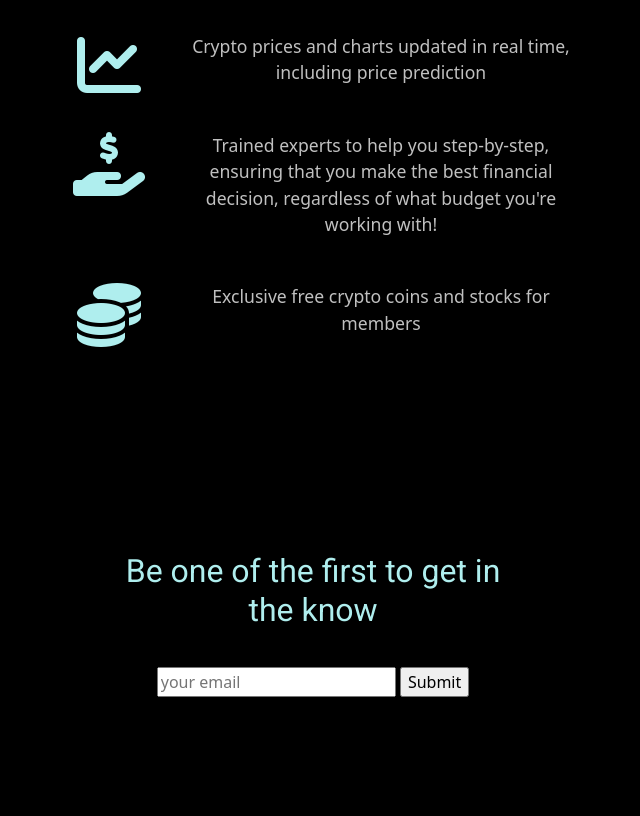
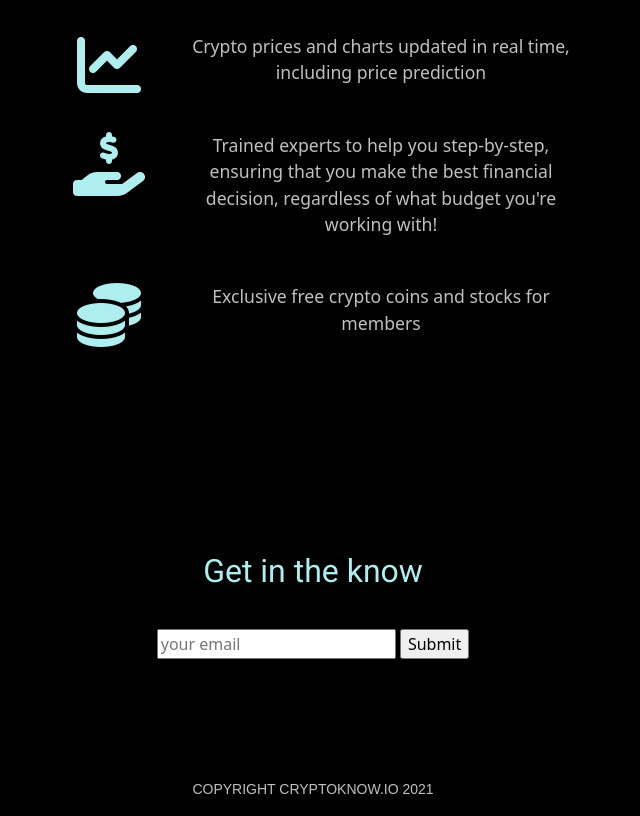
Before and after one commit to janysantana/fcc-landing-page, a plain HTML site: page index.html in a window 1280 px wide. Shown: the part 1324-2140 px from the top of the page, without its empty margins (327-967 px from the left). Before the commit the page ends 2021 px from the top, so only its background shows below. Drawn offline with nearby package versions, Linux system fonts and the light colour scheme.

Commit message:
Added footer

```diff
--- a/index.html
+++ b/index.html
@@ -105,7 +105,7 @@
             </div>
           </div>
           <div class="signup container-fluid" id="signup">
-              <h2>Be one of the first to get in the know</h2>
+              <h2>Get in the know</h2>
               <form id="form" action="https://www.freecodecamp.com/email-submit"">
                   <input type="email" id="email" name="email" placeholder="your email" required>
 
@@ -115,6 +115,9 @@
           </div>
         </div>
       </main>
+      <footer>
+          <p id="footer">COPYRIGHT CRYPTOKNOW.IO 2021</p>
+      </footer>
     </div>
     <script src="https://cdn.freecodecamp.org/testable-projects-fcc/v1/bundle.js"></script>
   </body>
--- a/style.css
+++ b/style.css
@@ -72,6 +72,8 @@ p {
 
 form {
   padding-top: 30px;
+  width: 100%;
+  margin-bottom: 120px;
 }
 
 nav {
@@ -107,3 +109,9 @@ a {
 .signup {
     max-width: 400px;
 }
+
+#footer {
+    text-align: center;
+    font-family: sans-serif;
+    font-size: 14px;
+}
```
